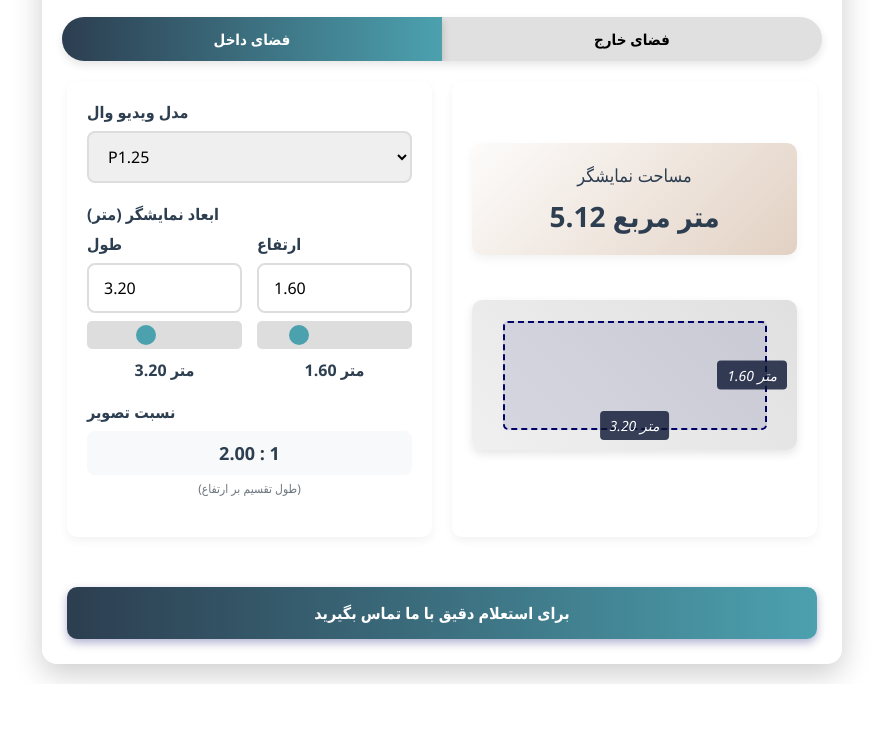
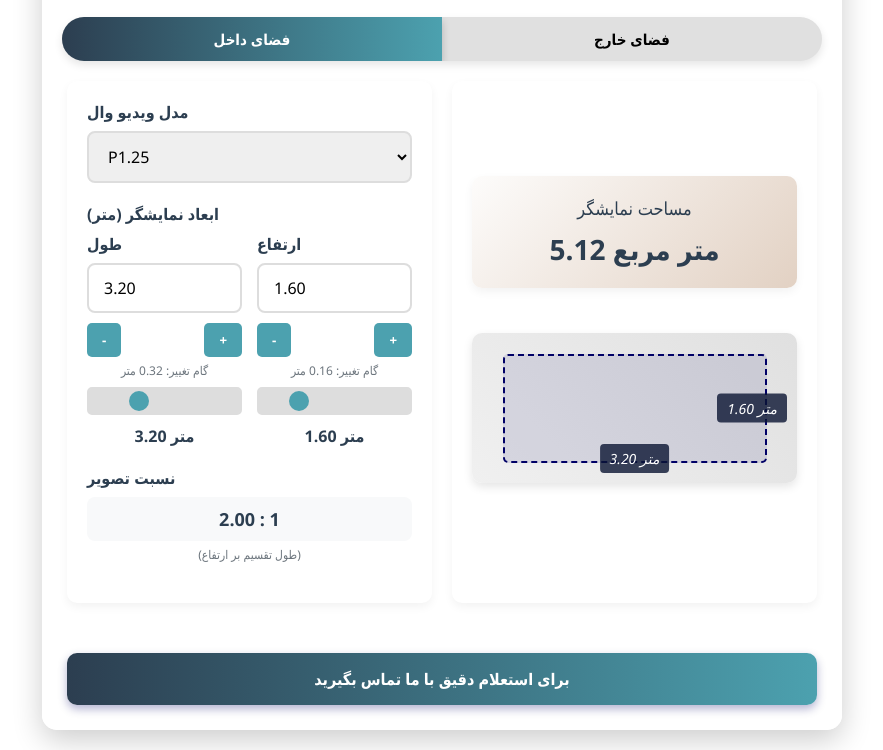
Before and after one commit to Moh3n90/led-calculator, a plain HTML site: page index.html in a window 1280 px wide. Shown: the part 125-875 px from the top of the page, without its empty margins (198-1081 px from the left). Before the commit the page ends 809 px from the top, so only its background shows below. Drawn offline with Linux system fonts and the light colour scheme.

Commit message:
Update index.html

```diff
--- a/index.html
+++ b/index.html
@@ -4,6 +4,7 @@
   <meta charset="UTF-8">
   <title>محاسبه گر متراژ و قیمت نمایشگر</title>
   <style>
+    /* استایل‌های قبلی بدون تغییر */
     * {
         box-sizing: border-box;
         margin: 0;
@@ -231,6 +232,32 @@
         font-size: 12px;
         color: #6c757d;
     }
+
+    /* استایل‌های جدید برای دکمه‌های افزایش/کاهش */
+    .led-step-controls {
+        display: flex;
+        justify-content: space-between;
+        margin-top: 10px;
+    }
+    .led-step-btn {
+        padding: 8px 15px;
+        border: none;
+        border-radius: 5px;
+        background-color: #4ca1af;
+        color: white;
+        font-weight: bold;
+        cursor: pointer;
+        transition: background-color 0.3s;
+    }
+    .led-step-btn:hover {
+        background-color: #2c3e50;
+    }
+    .led-step-info {
+        text-align: center;
+        font-size: 12px;
+        color: #6c757d;
+        margin-top: 5px;
+    }
   </style>
 </head>
 <body>
@@ -257,17 +284,27 @@
           <div class="led-dimension-inputs">
             <div>
               <label for="ledWidth">طول</label>
-              <input type="number" id="ledWidth" min="0.1" max="10" step="0.01" value="3.20">
+              <input type="number" id="ledWidth" min="0.32" max="12" step="0.32" value="3.20">
+              <div class="led-step-controls">
+                <button class="led-step-btn" onclick="decreaseDimension('width')">-</button>
+                <button class="led-step-btn" onclick="increaseDimension('width')">+</button>
+              </div>
+              <div class="led-step-info">گام تغییر: 0.32 متر</div>
               <div class="led-slider-container">
-                <input type="range" min="1" max="100" value="32" class="led-slider" id="ledWidthSlider">
+                <input type="range" min="1" max="37" value="10" class="led-slider" id="ledWidthSlider">
                 <div class="led-slider-value" id="ledWidthValue">3.20 متر</div>
               </div>
             </div>
             <div>
               <label for="ledHeight">ارتفاع</label>
-              <input type="number" id="ledHeight" min="0.1" max="10" step="0.01" value="1.60">
+              <input type="number" id="ledHeight" min="0.16" max="10" step="0.16" value="1.60">
+              <div class="led-step-controls">
+                <button class="led-step-btn" onclick="decreaseDimension('height')">-</button>
+                <button class="led-step-btn" onclick="increaseDimension('height')">+</button>
+              </div>
+              <div class="led-step-info">گام تغییر: 0.16 متر</div>
               <div class="led-slider-container">
-                <input type="range" min="1" max="100" value="16" class="led-slider" id="ledHeightSlider">
+                <input type="range" min="1" max="62" value="10" class="led-slider" id="ledHeightSlider">
                 <div class="led-slider-value" id="ledHeightValue">1.60 متر</div>
               </div>
             </div>
@@ -332,6 +369,52 @@
     ];
     let isIndoor = true;
 
+    // تابع برای افزایش بعد
+    function increaseDimension(dimension) {
+      const input = dimension === 'width' ? widthInput : heightInput;
+      const step = dimension === 'width' ? 0.32 : 0.16;
+      const max = dimension === 'width' ? 12 : 10;
+
+      let value = parseFloat(input.value);
+      value += step;
+
+      if (value > max) value = max;
+
+      input.value = value.toFixed(2);
+      updateFromInput(dimension);
+    }
+
+    // تابع برای کاهش بعد
+    function decreaseDimension(dimension) {
+      const input = dimension === 'width' ? widthInput : heightInput;
+      const step = dimension === 'width' ? 0.32 : 0.16;
+      const min = dimension === 'width' ? 0.32 : 0.16;
+
+      let value = parseFloat(input.value);
+      value -= step;
+
+      if (value < min) value = min;
+
+      input.value = value.toFixed(2);
+      updateFromInput(dimension);
+    }
+
+    // تابع برای به‌روزرسانی از مقدار ورودی
+    function updateFromInput(dimension) {
+      if (dimension === 'width') {
+        const value = parseFloat(widthInput.value) || 0;
+        widthSlider.value = Math.round(value / 0.32);
+        widthValue.textContent = value.toFixed(2) + ' متر';
+      } else {
+        const value = parseFloat(heightInput.value) || 0;
+        heightSlider.value = Math.round(value / 0.16);
+        heightValue.textContent = value.toFixed(2) + ' متر';
+      }
+      updateDimensionDisplay();
+      calculateArea();
+      calculateAspectRatio();
+    }
+
     function updateModelOptions() {
         modelSelect.innerHTML = '';
         const options = isIndoor ? indoorOptions : outdoorOptions;
@@ -344,31 +427,24 @@
     }
 
     widthInput.addEventListener('input', function() {
-        const value = parseFloat(widthInput.value) || 0;
-        widthSlider.value = value * 10;
-        widthValue.textContent = value.toFixed(2) + ' متر';
-        updateDimensionDisplay();
-        calculateArea();
-        calculateAspectRatio();
+        updateFromInput('width');
     });
+
     heightInput.addEventListener('input', function() {
-        const value = parseFloat(heightInput.value) || 0;
-        heightSlider.value = value * 10;
-        heightValue.textContent = value.toFixed(2) + ' متر';
-        updateDimensionDisplay();
-        calculateArea();
-        calculateAspectRatio();
+        updateFromInput('height');
     });
+
     widthSlider.addEventListener('input', function() {
-        const value = widthSlider.value / 10;
+        const value = widthSlider.value * 0.32;
         widthInput.value = value.toFixed(2);
         widthValue.textContent = value.toFixed(2) + ' متر';
         updateDimensionDisplay();
         calculateArea();
         calculateAspectRatio();
     });
+
     heightSlider.addEventListener('input', function() {
-        const value = heightSlider.value / 10;
+        const value = heightSlider.value * 0.16;
         heightInput.value = value.toFixed(2);
         heightValue.textContent = value.toFixed(2) + ' متر';
         updateDimensionDisplay();
```
